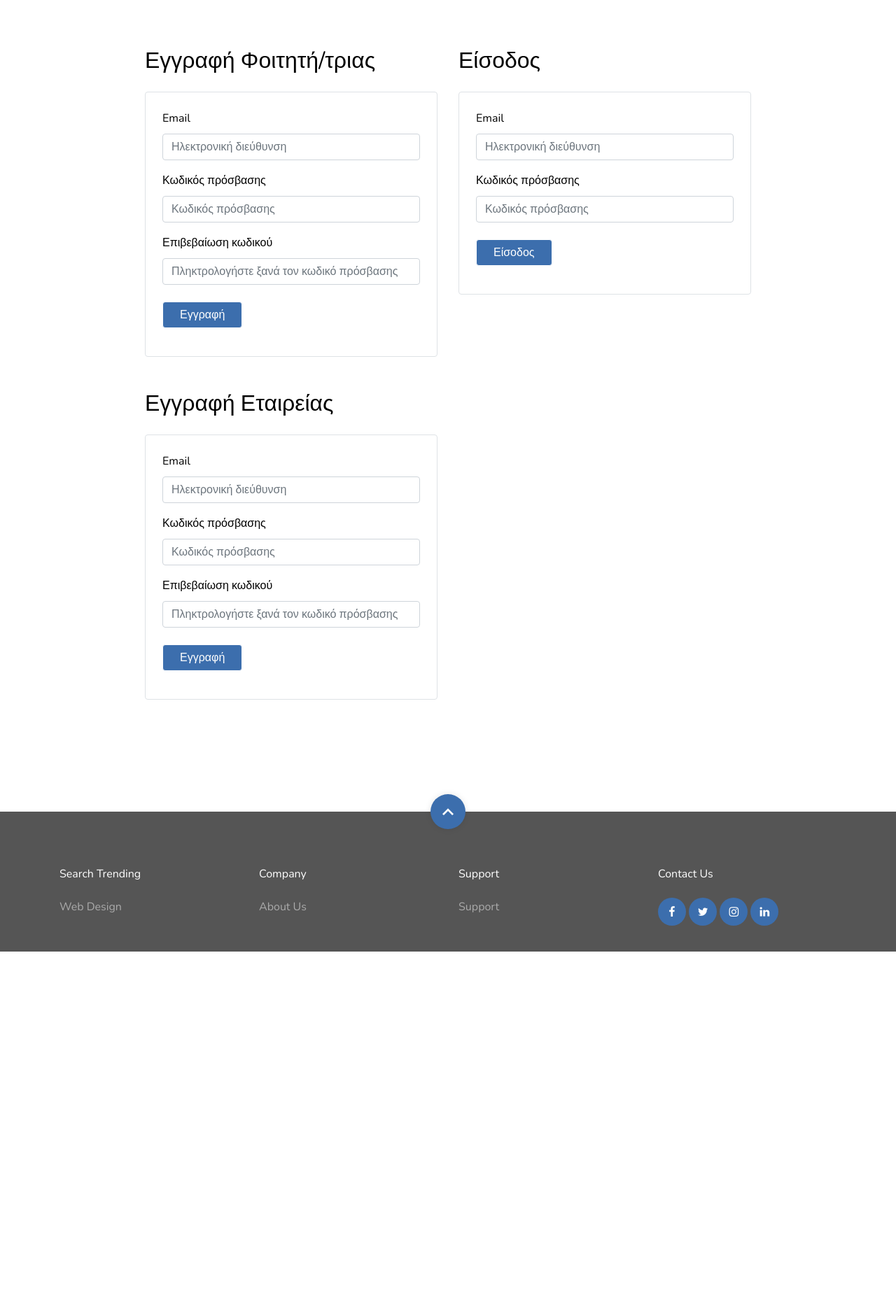
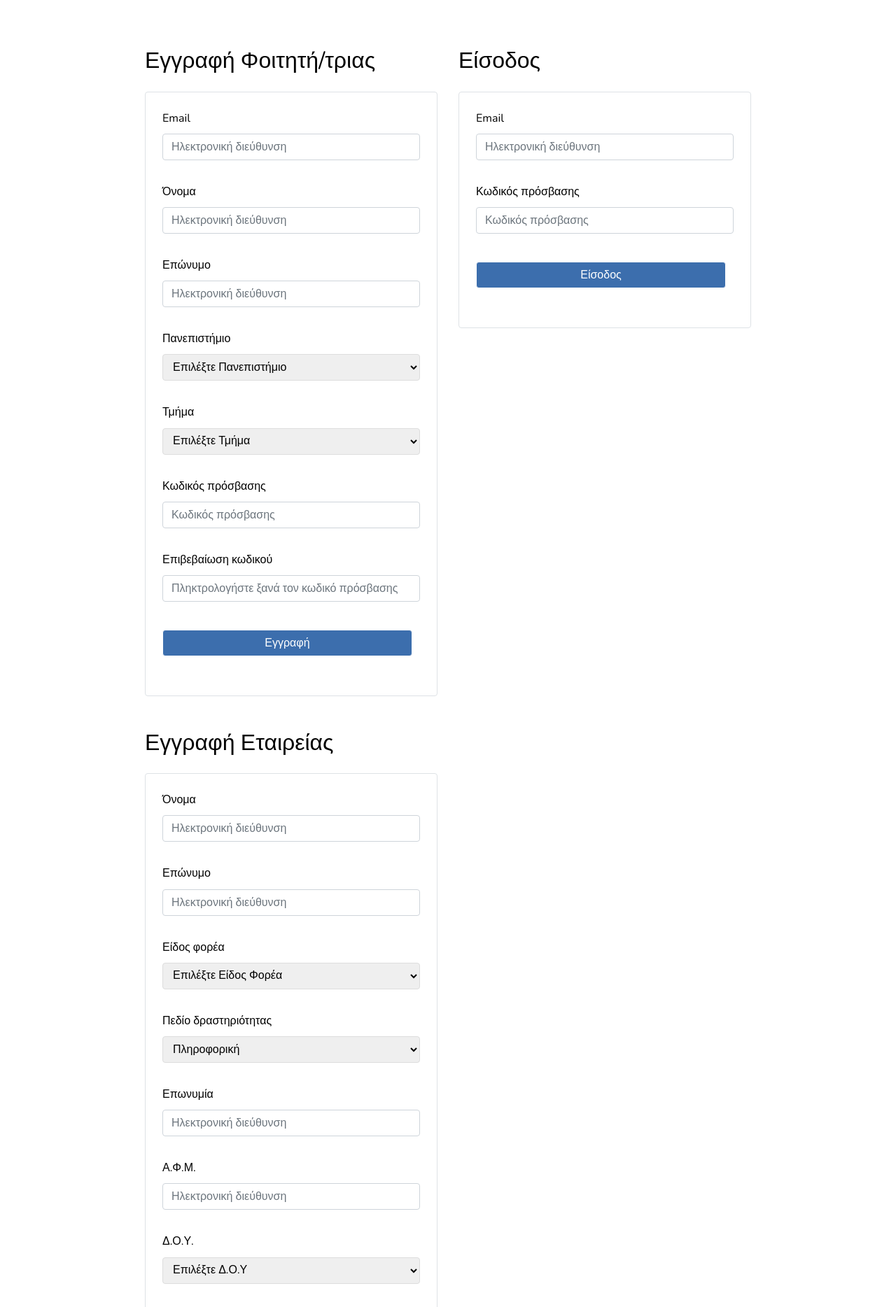
Before and after one commit to ilias000/ATLAS, a PHP site: page /login.html in a window 1280 px wide. Shown: the part 415-2283 px from the top of the page at 70% size. Before the commit the page ends 1775 px from the top, so only its background shows below. Run offline with PHP 8.4, Linux system fonts and the light colour scheme; some web fonts are replaced.

Commit message:
#3 Added fields in the form.

```diff
--- a/root/frontend/css/style.css
+++ b/root/frontend/css/style.css
@@ -1747,3 +1747,25 @@ height: 200px; }
   max-width: 100%;
   flex: none;
 }
+
+
+
+
+
+
+
+
+input, select{
+  margin-bottom: 1rem;
+  height: 38px;
+  border: 1px solid #ddd;
+  border-radius: 0.25rem;
+  padding-left: 10px;
+}
+input{
+  width: 97%;
+
+}
+select{
+  width: 100%;
+}
--- a/root/frontend/login.html
+++ b/root/frontend/login.html
@@ -109,6 +109,46 @@
               </div>
               <div class="row form-group">
                 <div class="col-md-12 mb-3 mb-md-0">
+                  <label class="text-black" for="fname">Όνομα</label>
+                  <input type="text" id="fname" class="form-control" placeholder="Ηλεκτρονική διεύθυνση">
+                </div>
+              </div>
+              <div class="row form-group">
+                <div class="col-md-12 mb-3 mb-md-0">
+                  <label class="text-black" for="fname">Επώνυμο</label>
+                  <input type="text" id="fname" class="form-control" placeholder="Ηλεκτρονική διεύθυνση">
+                </div>
+              </div>
+              <div class="row form-group">
+                <div class="col-md-12 mb-3 mb-md-0">
+                  <div class="signupdiv">
+                    <label class="text-black" for="fname">Πανεπιστήμιο</label>
+                    <select>
+                      <option>Επιλέξτε Πανεπιστήμιο</option>
+                      <option >Εθνικού και Καποδιστριακού Πανεπιστημίου Αθηνών</option>
+                      <option>Εθνικό Μετσόβιο Πολυτεχνείο</option>
+                      <option >Γεωπονικό Πανεπιστήμιο Αθηνών</option>
+                      <option>Χαροκόπειο Πανεπιστήμιο</option>
+                    </select>
+                  </div>
+                </div>
+              </div>
+              <div class="row form-group">
+                <div class="col-md-12 mb-3 mb-md-0">
+                  <div class="signupdiv">
+                    <label class="text-black" for="fname">Τμήμα</label>
+                    <select>
+                      <option>Επιλέξτε Τμήμα</option>
+                      <option >Τμήμα Πληροφορικής και Τηλεπικοινωνιών</option>
+                      <option>Τμήμα Φυσικής</option>
+                      <option >Τμήμα Χημείας</option>
+                      <option>Τμήμα Μαθηματικών</option>
+                    </select>
+                  </div>
+                </div>
+              </div>
+              <div class="row form-group">
+                <div class="col-md-12 mb-3 mb-md-0">
                   <label class="text-black" for="fname">Κωδικός πρόσβασης</label>
                   <input type="password" id="fname" class="form-control" placeholder="Κωδικός πρόσβασης">
                 </div>
@@ -161,6 +201,70 @@
             <h2 class="mb-4">Εγγραφή Εταιρείας</h2>
             <form action="#" class="p-4 border rounded">
 
+              <div class="row form-group">
+                <div class="col-md-12 mb-3 mb-md-0">
+                  <label class="text-black" for="fname">Όνομα</label>
+                  <input type="text" id="fname" class="form-control" placeholder="Ηλεκτρονική διεύθυνση">
+                </div>
+              </div>
+              <div class="row form-group">
+                <div class="col-md-12 mb-3 mb-md-0">
+                  <label class="text-black" for="fname">Επώνυμο</label>
+                  <input type="text" id="fname" class="form-control" placeholder="Ηλεκτρονική διεύθυνση">
+                </div>
+              </div>
+              <div class="row form-group">
+                <div class="col-md-12 mb-3 mb-md-0">
+                  <div class="signupdiv">
+                    <label class="text-black" for="fname">Είδος φορέα</label>
+                    <select>
+                      <option>Επιλέξτε Είδος Φορέα</option>
+                      <option >Ιδιωτικός Φορέας</option>
+                      <option>Δημόσιος Φορέας</option>
+                      <option >Μ.Κ.Ο.</option>
+                    </select>
+                  </div>
+                </div>
+              </div>
+              <div class="row form-group">
+                <div class="col-md-12 mb-3 mb-md-0">
+                  <div class="signupdiv">
+                    <label class="text-black" for="fname">Πεδίο δραστηριότητας</label>
+                    <select>
+                      <option>Πληροφορική</option>
+                      <option >Αθλητισμός</option>
+                      <option>Βιοϊατρική</option>
+                      <option >Δημόσιες σχέσεις</option>
+                    </select>
+                  </div>
+                </div>
+              </div>
+              <div class="row form-group">
+                <div class="col-md-12 mb-3 mb-md-0">
+                  <label class="text-black" for="fname">Επωνυμία</label>
+                  <input type="text" id="fname" class="form-control" placeholder="Ηλεκτρονική διεύθυνση">
+                </div>
+              </div>
+              <div class="row form-group">
+                <div class="col-md-12 mb-3 mb-md-0">
+                  <label class="text-black" for="fname">Α.Φ.Μ.</label>
+                  <input type="text" id="fname" class="form-control" placeholder="Ηλεκτρονική διεύθυνση">
+                </div>
+              </div>
+              <div class="row form-group">
+                <div class="col-md-12 mb-3 mb-md-0">
+                  <div class="signupdiv">
+                    <label class="text-black" for="fname">Δ.Ο.Υ.</label>
+                    <select>
+                      <option>Επιλέξτε Δ.Ο.Υ</option>
+                      <option>ΑΘΗΝΩΝ Α</option>
+                      <option >ΑΘΗΝΩΝ Δ</option>
+                      <option>ΑΘΗΝΩΝ ΙΒ</option>
+                      <option>ΑΙΓΑΛΕΩ</option>
+                    </select>
+                  </div>
+                </div>
+              </div>
               <div class="row form-group">
                 <div class="col-md-12 mb-3 mb-md-0">
                   <label class="text-black" for="fname">Email</label>
```
